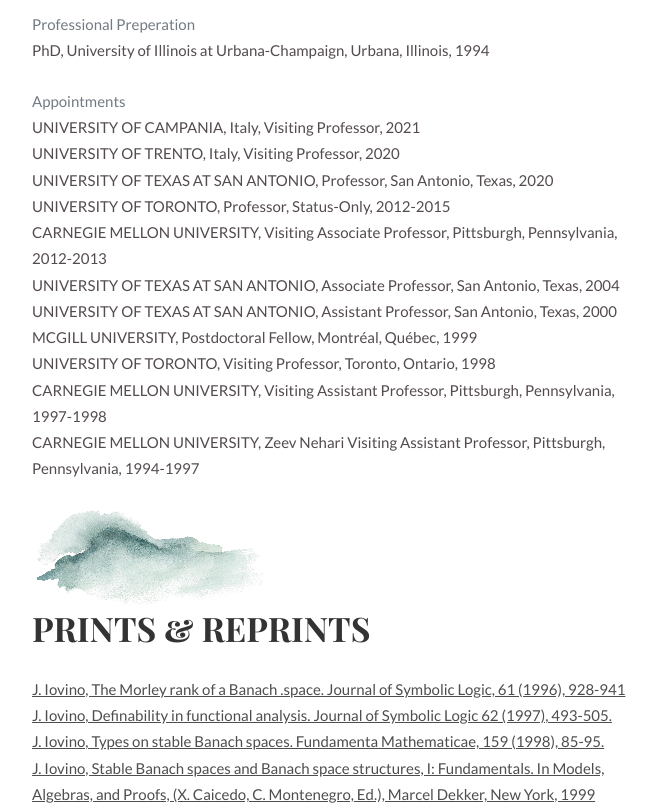
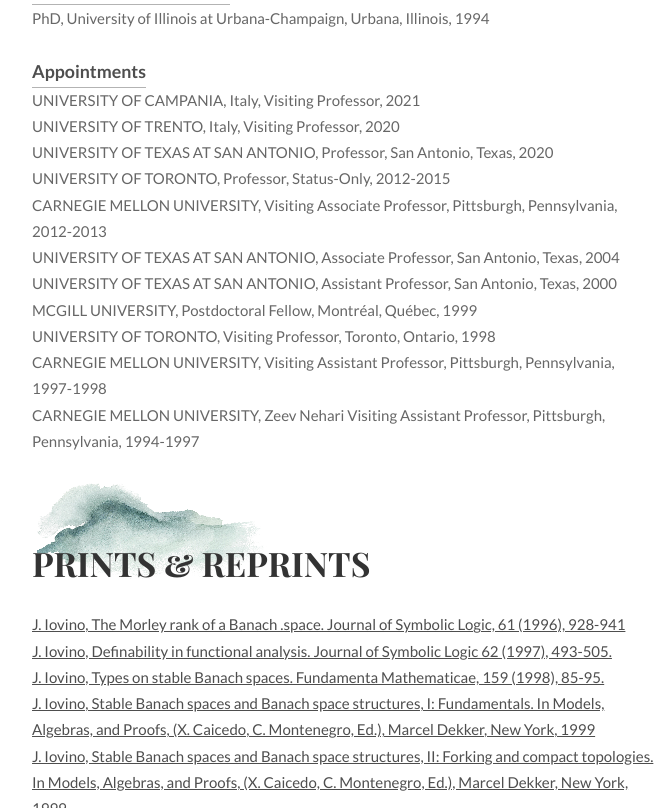
Before and after one commit to aaiovinoo/jose_cv, a plain HTML site: page index.html in a window 1280 px wide. Shown: the part 616-1424 px from the top of the page, without its empty margins (297-953 px from the left). Drawn offline with Linux system fonts and the light colour scheme.

Commit message:
Update index.html

```diff
--- a/index.html
+++ b/index.html
@@ -1,3 +1,4 @@
+
 <!DOCTYPE html>
 <html>
 <head>
@@ -15,13 +16,13 @@
 	<link href='https://fonts.googleapis.com/css?family=Lato:400,700' rel='stylesheet' type='text/css'>
 	<style>
 		.intro h1:before {
-			content: 'LOGIC';
+			content: 'JOSE';
 		}
 		.center {
       display: block;
       margin-left: auto;
       margin-right: auto;
-      width: 70%;
+      width: 50%;
   }
 	</style>
 </head>
@@ -31,13 +32,13 @@
 		<div class="container">
 			<header class="group top-nav">
 				<div class="navigation-toggle" data-tools="navigation-toggle" data-target="#navbar-1">
-				    <span class="logo">Iovino</span>
+				    <span class="logo">JOSE</span>
 				</div>
 			    <nav id="navbar-1" class="navbar item-nav">
 				    <ul>
 				        <li class="active"><a href="#research">Research</a></li>
 				        <li><a href="#minicv">Mini-CV</a></li>
-				        <li><a href="#prints">Prints & Reprints</a></li>
+				        <li><a href="#prints">Prints & reprints</a></li>
 				        <li><a href="#personal">Personal</a></li>
 
 				    </ul>
@@ -64,47 +65,38 @@
 		</div>
 	</div>
 
-	<!--Separator-->
-  <div class="separator1">
-		<div class="container text-centered">
-		</div>
-	</div>
-
 	<!--Mini CV -->
 	<div class="work section second" id="minicv">
 		<div class="container">
-			<h1><br>Mini-CV</h1>
+			<h1>Mini-CV</h1>
 			<ul class="work-list">
-				<li style="color:#727A83;">Professional Preperation</li>
-				<li style="color:#534b4f;">PhD, University of Illinois at Urbana-Champaign, Urbana, Illinois, 1994</li>
+				<!-- <li>2014-2015</li>-->
+				<li><a href="#">Professional Preperation</a></li>
+				<li>PhD, University of Illinois at Urbana-Champaign, Urbana, Illinois, 1994</li>
 			</ul>
 			<ul class="work-list">
-				<li style="color:#727A83;">Appointments</li>
-				<li style="color:#534b4f;">UNIVERSITY OF CAMPANIA, Italy, Visiting Professor, 2021</li>
-				<li style="color:#534b4f;">UNIVERSITY OF TRENTO, Italy, Visiting Professor, 2020</li>
-				<li style="color:#534b4f;">UNIVERSITY OF TEXAS AT SAN ANTONIO, Professor, San Antonio, Texas, 2020</li>
-				<li style="color:#534b4f;">UNIVERSITY OF TORONTO, Professor, Status-Only, 2012-2015</li>
-				<li style="color:#534b4f;">CARNEGIE MELLON UNIVERSITY, Visiting Associate Professor, Pittsburgh, Pennsylvania, 2012-2013</li>
-				<li style="color:#534b4f;">UNIVERSITY OF TEXAS AT SAN ANTONIO, Associate Professor, San Antonio, Texas, 2004</li>
-				<li style="color:#534b4f;">UNIVERSITY OF TEXAS AT SAN ANTONIO, Assistant Professor, San Antonio, Texas, 2000</li>
-				<li style="color:#534b4f;">MCGILL UNIVERSITY, Postdoctoral Fellow, Montr&eacute;al, Qu&eacute;bec, 1999</li>
-				<li style="color:#534b4f;">UNIVERSITY OF TORONTO, Visiting Professor, Toronto, Ontario, 1998</li>
-				<li style="color:#534b4f;">CARNEGIE MELLON UNIVERSITY, Visiting Assistant Professor, Pittsburgh, Pennsylvania, 1997-1998</li>
-				<li style="color:#534b4f;">CARNEGIE MELLON UNIVERSITY, Zeev Nehari Visiting Assistant Professor, Pittsburgh, Pennsylvania, 1994-1997</li>
+				<!--<li>2014-2015</li>-->
+				<li><a href="#">Appointments</a></li>
+				<li>UNIVERSITY OF CAMPANIA, Italy, Visiting Professor, 2021</li>
+				<li>UNIVERSITY OF TRENTO, Italy, Visiting Professor, 2020</li>
+				<li>UNIVERSITY OF TEXAS AT SAN ANTONIO, Professor, San Antonio, Texas, 2020</li>
+				<li>UNIVERSITY OF TORONTO, Professor, Status-Only, 2012-2015</li>
+				<li>CARNEGIE MELLON UNIVERSITY, Visiting Associate Professor, Pittsburgh, Pennsylvania, 2012-2013</li>
+				<li>UNIVERSITY OF TEXAS AT SAN ANTONIO, Associate Professor, San Antonio, Texas, 2004</li>
+				<li>UNIVERSITY OF TEXAS AT SAN ANTONIO, Assistant Professor, San Antonio, Texas, 2000</li>
+				<li>MCGILL UNIVERSITY, Postdoctoral Fellow, Montr&eacute;al, Qu&eacute;bec, 1999</li>
+				<li>UNIVERSITY OF TORONTO, Visiting Professor, Toronto, Ontario, 1998</li>
+				<li>CARNEGIE MELLON UNIVERSITY, Visiting Assistant Professor, Pittsburgh, Pennsylvania, 1997-1998</li>
+				<li>CARNEGIE MELLON UNIVERSITY, Zeev Nehari Visiting Assistant Professor, Pittsburgh, Pennsylvania, 1994-1997</li>
 			</ul>
 
 		</div>
 	</div>
 
-	<!--Separator-->
-  <div class="separator2">
-		<div class="container text-centered"></div>
-	</div>
-
 	<!-- Prints/reprints -->
-	<div class="print section second" id="prints">
+	<div class="print section second" id="print">
 		<div class="container">
-			<h1><br>Prints &amp; Reprints</h1>
+			<h1>Prints &amp; Reprints</h1>
 			<ul class="print-list list-flat">
 			  <li></li>
 				<li><a href="downloads/morley.rank.ps" download="morley.rank.ps">
@@ -192,15 +184,10 @@
 		</div>
 	</div>
 
-  <!--Separator-->
-  <div class="separator3">
-		<div class="container text-centered"></div>
-	</div>
-
 	<!-- Personal-->
 	<div class="skills section second" id="personal">
 		<div class="container">
-			<h1><br>Personal</h1>
+			<h1>Personal</h1>
 			<p>The greatest blessings of my life are my beloved wife <a href="http://penaranda.net/">Martha</a> and our children <a href="img/abi.jpg" download="abi.jpg">Abigail</a> and <a href="img/luca.jpg" download="luca.jpg">Luca.</a></p>
 			<p>I have dedicated a large part of my life to the study, teaching, and performance of fretted instruments. I perform on a ten-string guitar built for me by the distinguished American luthier R. E. Brun&eacute; (Evanston, IL, 1990, Opus 515). This instrument is particularly appropriate for the performance of the works for lute (or rather Lauteninstrumente) of J. S. Bach (1685-1750) and S. L. Weiss (1686-1750), and it was commissioned to Mr. Brun&eacute; with this goal in mind.</p>
 
```
